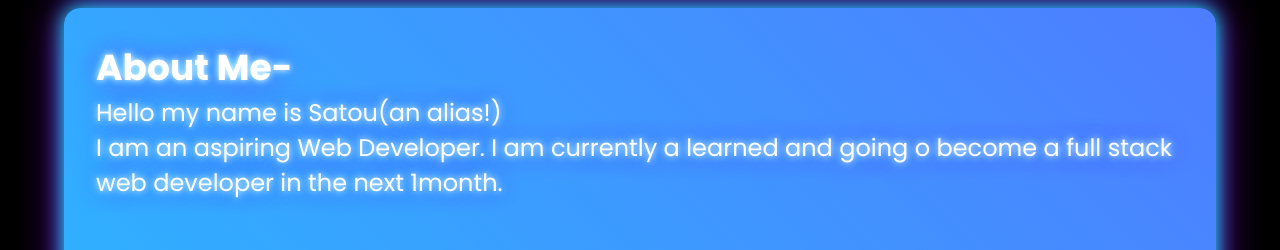
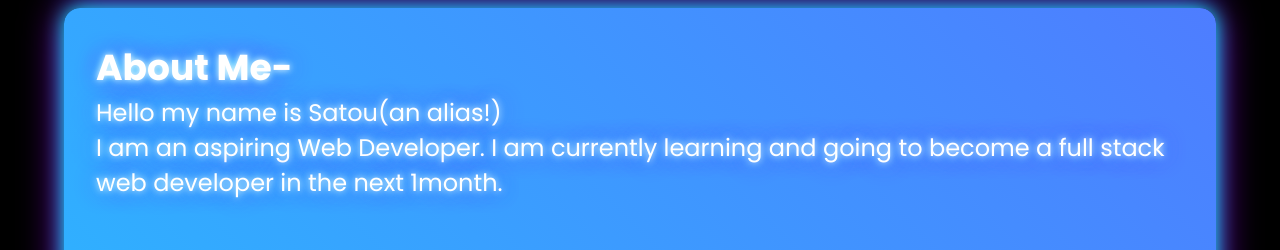
Before and after one commit to Super-Novan/neon-style-portfolio.github.io, a plain HTML site: page index.html in a window 1280 px wide. Shown: the part 820-1070 px from the top of the page. Drawn offline with Linux system fonts and the light colour scheme.

Commit message:
Update index.html

```diff
--- a/index.html
+++ b/index.html
@@ -56,7 +56,7 @@
             <div class="desc">
                 <h2> About Me-</h2>
                 <p> Hello my name is Satou(an alias!)</p>
-                <p> I am an aspiring Web Developer. I am currently a learned and going o become a full stack web
+                <p> I am an aspiring Web Developer. I am currently learning and going to become a full stack web
                     developer in the next 1month.</p>
             </div>
             <div class="know">
```
